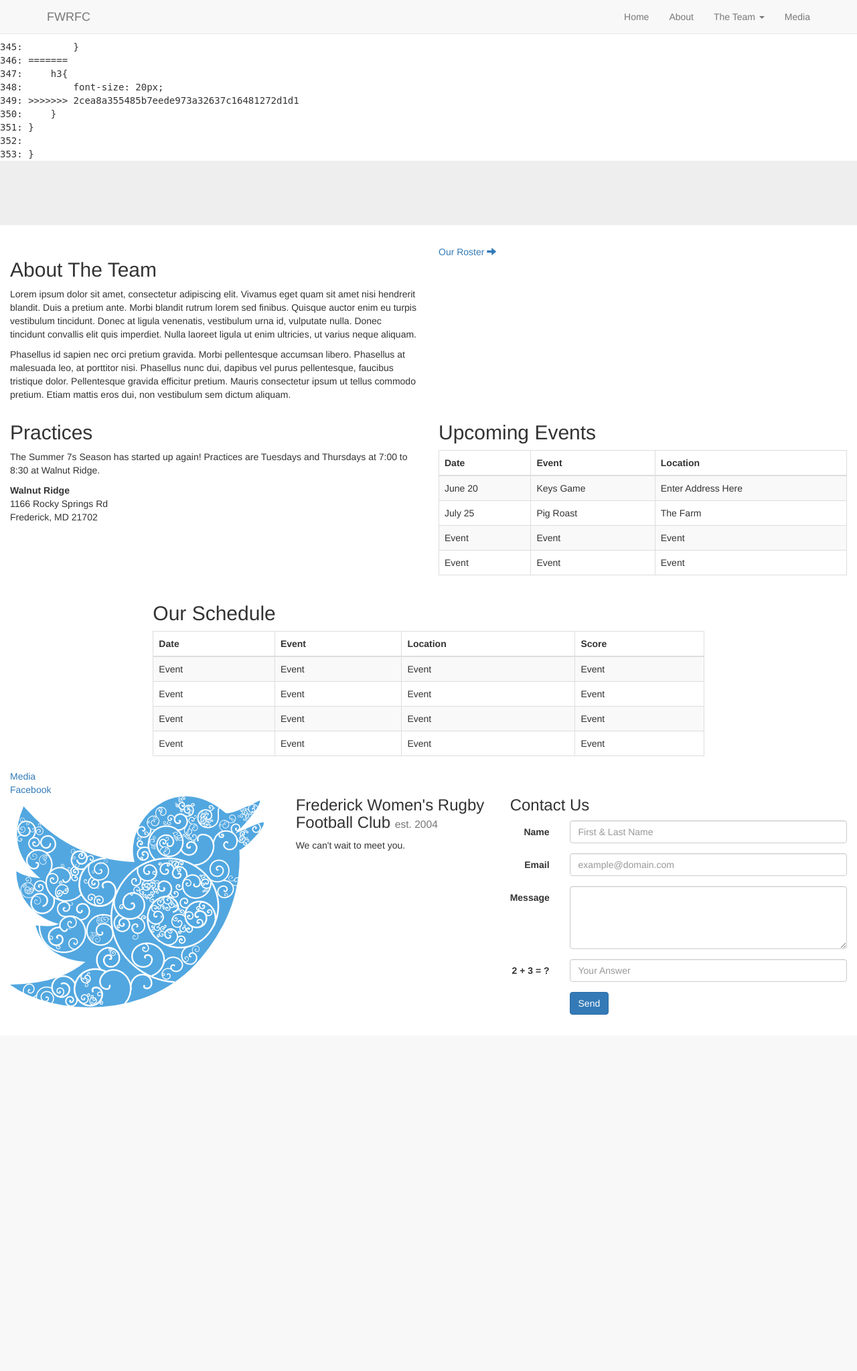
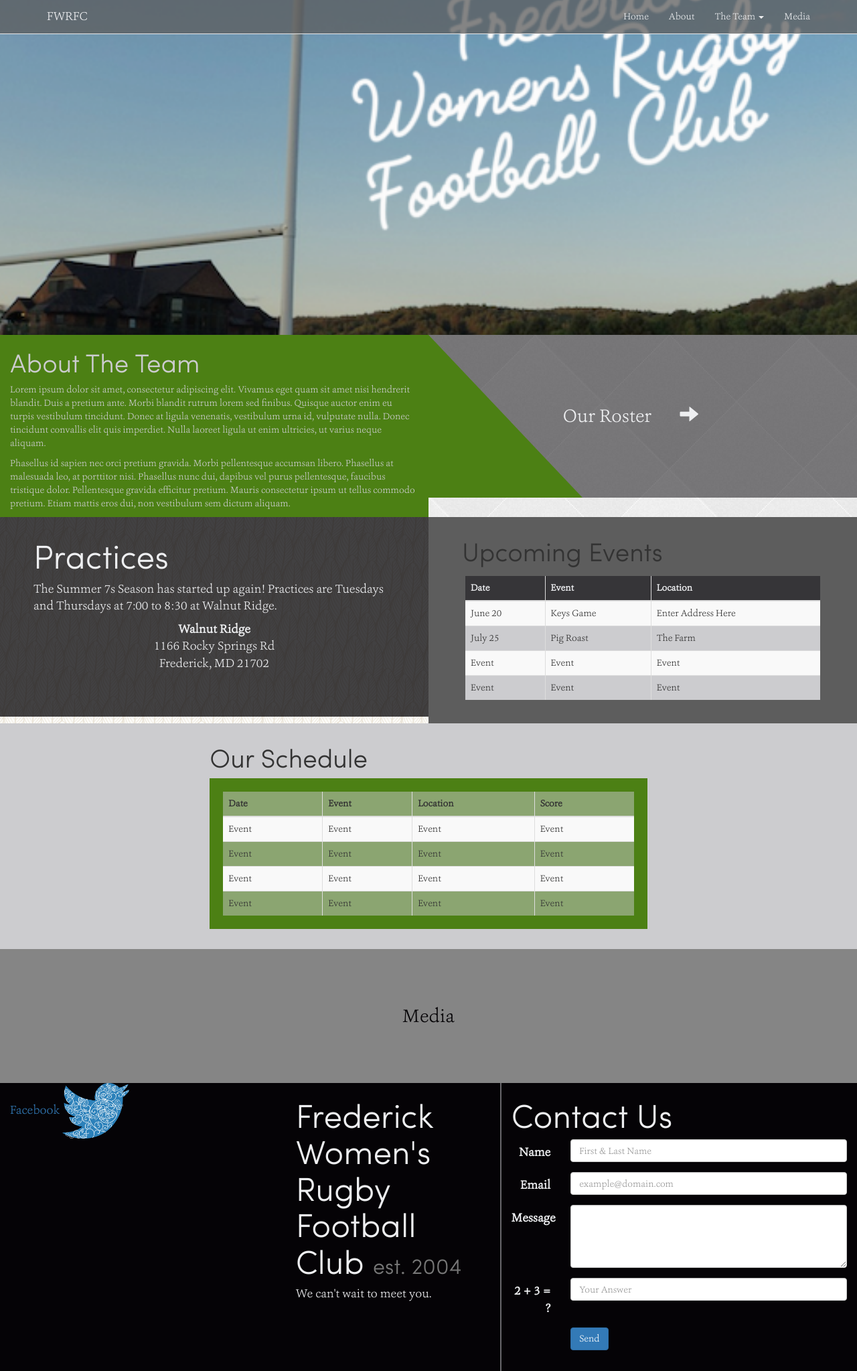
Before and after one commit to nikki6/fwrfc, a PHP site: page / in a window 1280 px wide. Shown: the whole page at 67% size. Before the commit the page ends 1515 px from the top, so only its background shows below. Run offline with PHP 8.4, Linux system fonts and the light colour scheme; data that the repository does not hold is empty; some libraries are stand-ins or nearby versions.

Commit message:
deleted the weird HEAD tag on the scss file

```diff
--- a/css/main.css
+++ b/css/main.css
@@ -1,52 +1,293 @@
 /*
-Error: Invalid CSS after "...37c16481272d1d1": expected "{", was "}"
-        on line 350 of /Applications/MAMP/htdocs/fwrfc/scss/main.scss
+ * Web Fonts from fontspring.com
+ *
+ * All OpenType features and all extended glyphs have been removed.
+ * Fully installable fonts can be purchased at http://www.fontspring.com
+ *
+ * The fonts included in this stylesheet are subject to the End User License you purchased
+ * from Fontspring. The fonts are protected under domestic and international trademark and
+ * copyright law. You are prohibited from modifying, reverse engineering, duplicating, or
+ * distributing this font software.
+ *
+ * (c) 2010-2015 Fontspring
+ *
+ *
+ *
+ *
+ * The fonts included are copyrighted by the vendor listed below.
+ *
+ * Vendor:      Hoftype
+ * License URL: http://www.fontspring.com/licenses/hoftype/webfont
+ *
+ *
+ */
+@font-face {
+  font-family: 'ashbury';
+  src: url("../fonts/Ashbury/Webfonts/ashbury/AshburyLig-webfont.eot");
+  src: url("../fonts/Ashbury/Webfonts/ashbury/AshburyLig-webfont.eot?#iefix") format("embedded-opentype"), url("../fonts/Ashbury/Webfonts/ashbury/AshburyLig-webfont.woff2") format("woff2"), url("../fonts/Ashbury/Webfonts/ashbury/AshburyLig-webfont.woff") format("woff"), url("../fonts/Ashbury/Webfonts/ashbury/AshburyLig-webfont.ttf") format("truetype"), url("../fonts/Ashbury/Webfonts/ashbury/AshburyLig-webfont.svg#ashburylight") format("svg");
+  font-weight: normal;
+  font-style: normal; }
+/*
+ * Web Fonts from fontspring.com
+ *
+ * All OpenType features and all extended glyphs have been removed.
+ * Fully installable fonts can be purchased at http://www.fontspring.com
+ *
+ * The fonts included in this stylesheet are subject to the End User License you purchased
+ * from Fontspring. The fonts are protected under domestic and international trademark and
+ * copyright law. You are prohibited from modifying, reverse engineering, duplicating, or
+ * distributing this font software.
+ *
+ * (c) 2010-2015 Fontspring
+ *
+ *
+ *
+ *
+ * The fonts included are copyrighted by the vendor listed below.
+ *
+ * Vendor:      Mostardesign
+ * License URL: http://www.fontspring.com/licenses/mostardesign/webfont
+ *
+ *
+ */
+@font-face {
+  font-family: 'sofia';
+  src: url("../fonts/Sofia/Webfonts/sofia/SofiaProLight-webfont.eot");
+  src: url("../fonts/Sofia/Webfonts/sofia/SofiaProLight-webfont.eot?#iefix") format("embedded-opentype"), url("../fonts/Sofia/Webfonts/sofia/SofiaProLight-webfont.woff2") format("woff2"), url("../fonts/Sofia/Webfonts/sofia/SofiaProLight-webfont.woff") format("woff"), url("../fonts/Sofia/Webfonts/sofia/SofiaProLight-webfont.ttf") format("truetype"), url("../fonts/Sofia/Webfonts/sofia/SofiaProLight-webfont.svg#sofia_prolight") format("svg");
+  font-weight: normal;
+  font-style: normal; }
+body {
+  font-family: "ashbury"; }
 
-345:         }
-346: =======
-347:     h3{
-348:         font-size: 20px;
-349: >>>>>>> 2cea8a355485b7eede973a32637c16481272d1d1
-350:     }
-351: }
-352:
-353: }
+h1, h2, h3, h4, h5 {
+  font-family: "sofia";
+  font-size: 275%; }
 
-Backtrace:
-/Applications/MAMP/htdocs/fwrfc/scss/main.scss:350
-/Applications/Koala.app/Contents/Resources/app.nw/rubygems/gems/sass-3.4.9/lib/sass/scss/parser.rb:1165:in `expected'
-/Applications/Koala.app/Contents/Resources/app.nw/rubygems/gems/sass-3.4.9/lib/sass/scss/parser.rb:1101:in `expected'
-/Applications/Koala.app/Contents/Resources/app.nw/rubygems/gems/sass-3.4.9/lib/sass/scss/parser.rb:1096:in `tok!'
-/Applications/Koala.app/Contents/Resources/app.nw/rubygems/gems/sass-3.4.9/lib/sass/scss/parser.rb:641:in `block'
-/Applications/Koala.app/Contents/Resources/app.nw/rubygems/gems/sass-3.4.9/lib/sass/scss/parser.rb:711:in `declaration_or_ruleset'
-/Applications/Koala.app/Contents/Resources/app.nw/rubygems/gems/sass-3.4.9/lib/sass/scss/parser.rb:661:in `block_child'
-/Applications/Koala.app/Contents/Resources/app.nw/rubygems/gems/sass-3.4.9/lib/sass/scss/parser.rb:653:in `block_contents'
-/Applications/Koala.app/Contents/Resources/app.nw/rubygems/gems/sass-3.4.9/lib/sass/scss/parser.rb:642:in `block'
-/Applications/Koala.app/Contents/Resources/app.nw/rubygems/gems/sass-3.4.9/lib/sass/scss/parser.rb:711:in `declaration_or_ruleset'
-/Applications/Koala.app/Contents/Resources/app.nw/rubygems/gems/sass-3.4.9/lib/sass/scss/parser.rb:661:in `block_child'
-/Applications/Koala.app/Contents/Resources/app.nw/rubygems/gems/sass-3.4.9/lib/sass/scss/parser.rb:653:in `block_contents'
-/Applications/Koala.app/Contents/Resources/app.nw/rubygems/gems/sass-3.4.9/lib/sass/scss/parser.rb:642:in `block'
-/Applications/Koala.app/Contents/Resources/app.nw/rubygems/gems/sass-3.4.9/lib/sass/scss/parser.rb:711:in `declaration_or_ruleset'
-/Applications/Koala.app/Contents/Resources/app.nw/rubygems/gems/sass-3.4.9/lib/sass/scss/parser.rb:661:in `block_child'
-/Applications/Koala.app/Contents/Resources/app.nw/rubygems/gems/sass-3.4.9/lib/sass/scss/parser.rb:653:in `block_contents'
-/Applications/Koala.app/Contents/Resources/app.nw/rubygems/gems/sass-3.4.9/lib/sass/scss/parser.rb:642:in `block'
-/Applications/Koala.app/Contents/Resources/app.nw/rubygems/gems/sass-3.4.9/lib/sass/scss/parser.rb:635:in `ruleset'
-/Applications/Koala.app/Contents/Resources/app.nw/rubygems/gems/sass-3.4.9/lib/sass/scss/parser.rb:660:in `block_child'
-/Applications/Koala.app/Contents/Resources/app.nw/rubygems/gems/sass-3.4.9/lib/sass/scss/parser.rb:653:in `block_contents'
-/Applications/Koala.app/Contents/Resources/app.nw/rubygems/gems/sass-3.4.9/lib/sass/scss/parser.rb:117:in `stylesheet'
-/Applications/Koala.app/Contents/Resources/app.nw/rubygems/gems/sass-3.4.9/lib/sass/scss/parser.rb:42:in `parse'
-/Applications/Koala.app/Contents/Resources/app.nw/rubygems/gems/sass-3.4.9/lib/sass/engine.rb:393:in `_to_tree'
-/Applications/Koala.app/Contents/Resources/app.nw/rubygems/gems/sass-3.4.9/lib/sass/engine.rb:368:in `_render_with_sourcemap'
-/Applications/Koala.app/Contents/Resources/app.nw/rubygems/gems/sass-3.4.9/lib/sass/engine.rb:285:in `render_with_sourcemap'
-/Applications/Koala.app/Contents/Resources/app.nw/rubygems/gems/sass-3.4.9/lib/sass/exec/sass_scss.rb:396:in `run'
-/Applications/Koala.app/Contents/Resources/app.nw/rubygems/gems/sass-3.4.9/lib/sass/exec/sass_scss.rb:62:in `process_result'
-/Applications/Koala.app/Contents/Resources/app.nw/rubygems/gems/sass-3.4.9/lib/sass/exec/base.rb:52:in `parse'
-/Applications/Koala.app/Contents/Resources/app.nw/rubygems/gems/sass-3.4.9/lib/sass/exec/base.rb:19:in `parse!'
-/Applications/Koala.app/Contents/Resources/app.nw/rubygems/gems/sass-3.4.9/bin/sass:13:in `<top (required)>'
-/Applications/Koala.app/Contents/Resources/app.nw/bin/sass:18:in `load'
-/Applications/Koala.app/Contents/Resources/app.nw/bin/sass:18:in `<main>'
-*/
-body:before {
-  white-space: pre;
-  font-family: monospace;
-  content: "Error: Invalid CSS after \"...37c16481272d1d1\": expected \"{\", was \"}\"\A         on line 350 of /Applications/MAMP/htdocs/fwrfc/scss/main.scss\A \A 345:         }\A 346: =======\A 347:     h3{\A 348:         font-size: 20px;\A 349: >>>>>>> 2cea8a355485b7eede973a32637c16481272d1d1\A 350:     }\A 351: }\A 352: \A 353: }"; }
+.navbar {
+  background-color: rgba(93, 93, 93, 0.75); }
+
+.navbar-default .navbar-brand {
+  color: #eeeff1; }
+
+.navbar-default .navbar-text {
+  color: #eeeff1; }
+
+.navbar-default .navbar-nav > li > a {
+  color: #eeeff1; }
+
+.navbar-default .navbar-nav > li > a:hover,
+.navbar-default .navbar-nav > li > a:focus {
+  color: #050306;
+  background-color: transparent; }
+
+.navbar-default .navbar-nav > .active > a,
+.navbar-default .navbar-nav > .active > a:hover,
+.navbar-default .navbar-nav > .active > a:focus {
+  color: #5d5d5d;
+  background-color: rgba(238, 239, 241, 0.75); }
+
+.navbar-default .navbar-nav > .disabled > a,
+.navbar-default .navbar-nav > .disabled > a:hover,
+.navbar-default .navbar-nav > .disabled > a:focus {
+  color: #cccccf;
+  background-color: transparent; }
+
+.navbar-default .navbar-toggle {
+  border-color: #eeeff1; }
+
+.navbar-default .navbar-toggle:hover,
+.navbar-default .navbar-toggle:focus {
+  background-color: #eeeff1; }
+
+.navbar-default .navbar-toggle .icon-bar {
+  background-color: #5d5d5d; }
+
+.navbar-default .navbar-collapse,
+.navbar-default .navbar-form {
+  border-color: #cccccf; }
+
+.navbar-default .navbar-nav > .open > a,
+.navbar-default .navbar-nav > .open > a:hover,
+.navbar-default .navbar-nav > .open > a:focus {
+  color: #4c8014;
+  background-color: #5d5d5d; }
+
+@media (max-width: 767px) {
+  .navbar-default .navbar-nav .open .dropdown-menu > li > a {
+    color: #5d5d5d; }
+
+  .navbar-default .navbar-nav .open .dropdown-menu > li > a:hover,
+  .navbar-default .navbar-nav .open .dropdown-menu > li > a:focus {
+    color: #050306;
+    background-color: transparent; }
+
+  .navbar-default .navbar-nav .open .dropdown-menu > .active > a,
+  .navbar-default .navbar-nav .open .dropdown-menu > .active > a:hover,
+  .navbar-default .navbar-nav .open .dropdown-menu > .active > a:focus {
+    color: #5d5d5d;
+    background-color: #eeeff1; }
+
+  .navbar-default .navbar-nav .open .dropdown-menu > .disabled > a,
+  .navbar-default .navbar-nav .open .dropdown-menu > .disabled > a:hover,
+  .navbar-default .navbar-nav .open .dropdown-menu > .disabled > a:focus {
+    color: #cccccf;
+    background-color: transparent; } }
+.navbar-default .navbar-link {
+  color: #5d5d5d; }
+
+.navbar-default .navbar-link:hover {
+  color: #4c8014; }
+
+.navbar-default .btn-link {
+  color: #777; }
+
+.navbar-default .btn-link:hover,
+.navbar-default .btn-link:focus {
+  color: #333; }
+
+.navbar-default .btn-link[disabled]:hover,
+fieldset[disabled] .navbar-default .btn-link:hover,
+.navbar-default .btn-link[disabled]:focus,
+fieldset[disabled] .navbar-default .btn-link:focus {
+  color: #ccc; }
+
+.banner {
+  background-image: url(../img/FWRFCFabHeaderWhiteWithBackground.png);
+  background-size: cover;
+  background-repeat: no-repeat;
+  background-position: center;
+  max-height: 1000px;
+  min-height: 500px; }
+
+.jumbotron {
+  margin: 100px 20px 50px 500px;
+  padding: 100px 50px;
+  background-color: transparent;
+  text-align: right;
+  border-radius: 10px;
+  font-family: "sofia";
+  color: #eeeff1; }
+  .jumbotron small {
+    color: rgba(238, 239, 241, 0.75); }
+  .jumbotron img {
+    transform: translateX(-400px); }
+
+.first {
+  background-image: url(../img/diamond_upholstery/diamond_upholstery_@2X.png);
+  background-color: rgba(76, 128, 20, 0.75);
+  color: #cccccf; }
+  .first .about {
+    background-color: #4c8014;
+    min-height: 243px;
+    vertical-align: center; }
+  .first .roster {
+    background-color: rgba(5, 3, 6, 0.5);
+    min-height: 243px;
+    line-height: 243px;
+    vertical-align: middle;
+    font-size: 200%;
+    text-align: center; }
+    .first .roster .shape {
+      width: 0%;
+      height: 100%;
+      margin: 0;
+      border-bottom: 243px solid #4c8014;
+      border-right: 230px solid transparent;
+      position: absolute;
+      -ms-transform: translateX(-15px);
+      -moz-transform: translateX(-15px);
+      -webkit-transform: translateX(-15px);
+      -o-transform: translateX(-15px);
+      transform: translateX(-15px); }
+    .first .roster a {
+      color: #eeeff1; }
+      .first .roster a span {
+        color: #eeeff1;
+        width: 100px; }
+      .first .roster a span:hover {
+        color: rgba(238, 239, 241, 0.75); }
+    .first .roster a:hover {
+      color: rgba(238, 239, 241, 0.75);
+      text-decoration: none;
+      text-shadow: 4px 4px 10px #5d5d5d; }
+
+.second {
+  background-image: url(../img/upfeathers/upfeathers.png); }
+  .second .events {
+    padding: 10px 50px;
+    background: #5d5d5d;
+    min-height: 298px; }
+    .second .events table {
+      border: solid #5d5d5d 5px;
+      background: #cccccf; }
+      .second .events table th {
+        background: rgba(5, 3, 6, 0.75);
+        color: #eeeff1;
+        border-left-color: #050306; }
+      .second .events table td {
+        border-left-color: #5d5d5d; }
+  .second .shape {
+    width: 0%;
+    height: 100%;
+    float: right;
+    border-top: 300px solid #5d5d5d;
+    border-left: 20px solid transparent;
+    position: absolute;
+    -ms-transform: translate(892px, -10px);
+    -moz-transform: translate(892px, -10px);
+    -webkit-transform: translate(650px, -10px);
+    -o-transform: translate(892px, -10px);
+    transform: translate(892px, -10px); }
+  .second .practice {
+    padding: 10px 50px;
+    background-color: rgba(5, 3, 6, 0.75);
+    min-height: 298px;
+    color: #eeeff1;
+    font-size: 18px; }
+    .second .practice p {
+      line-height: 25px; }
+    .second .practice address {
+      text-align: center;
+      font-size: 18px; }
+
+.third {
+  background-color: #cccccf; }
+  .third .schedule {
+    padding: 10px 100px; }
+    .third .schedule table {
+      background-color: rgba(76, 128, 20, 0.5);
+      border: solid #4c8014 10px;
+      border-style: solid;
+      border-width: 20px;
+      -moz-border-image: url(../img/retina_wood/retina_wood.png) 20px stretch;
+      -webkit-border-image: url(../img/retina_wood/retina_wood.png) 20px stretch;
+      -o-border-image: url(../img/retina_wood/retina_wood.png) 20px stretch;
+      border-image: url(../img/retina_wood/retina_wood.png) 20px stretch; }
+
+.fourth {
+  min-height: 200px;
+  background-color: rgba(93, 93, 93, 0.75);
+  color: #4c8014;
+  text-align: center;
+  font-size: 200%;
+  vertical-align: middle;
+  line-height: 200px; }
+  .fourth a {
+    color: #050306; }
+  .fourth a:hover {
+    color: #4c8014; }
+
+.footer {
+  background-color: #050306;
+  font-size: 18px;
+  color: #eeeff1; }
+  .footer .contact {
+    border-left: solid rgba(204, 204, 207, 0.5) 2px; }
+  .footer .social img {
+    width: 100px; }
+  .footer .social h3 {
+    font-size: 20px; }
+  .footer .social h3 {
+    font-size: 20px; }
+
+/*# sourceMappingURL=main.css.map */
--- a/scss/main.scss
+++ b/scss/main.scss
@@ -338,15 +338,13 @@ fieldset[disabled] .navbar-default .btn-link:focus {
         img{
             width: 100px;
         }
-<<<<<<< HEAD
 
         h3{
             font-size: 20px;
         }
-=======
+
     h3{
         font-size: 20px;
->>>>>>> 2cea8a355485b7eede973a32637c16481272d1d1
     }
 }
 
```
Also changed, not shown: 1 other file.
